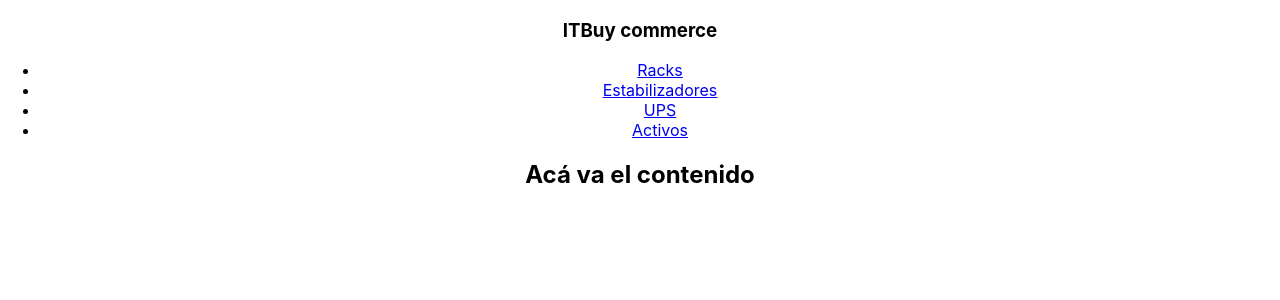
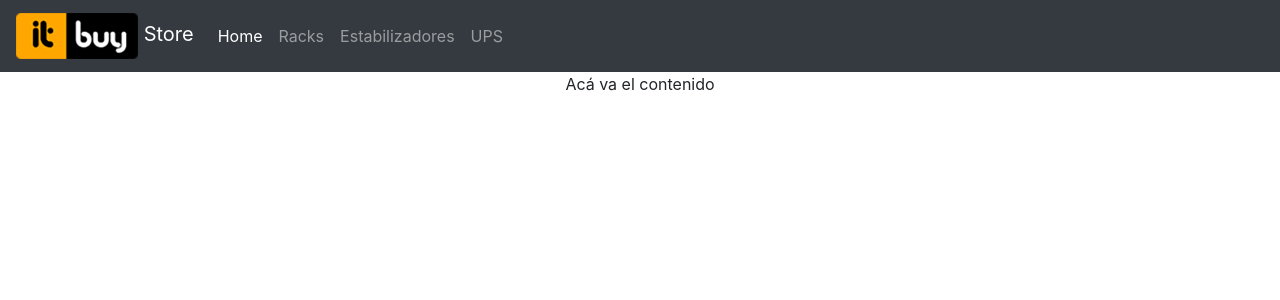
Before and after one commit to clarascopetani/c-itbuy-scopetani, a React (Create React App) app in the folder itbuy-app/: page / in a window 1280 px wide. Shown: the top 300 px of the page. Built offline with nearby package versions, Linux system fonts and the light colour scheme.

Commit message:
V2.3 - integrado con boostrap

```diff
--- a/itbuy-app/public/index.html
+++ b/itbuy-app/public/index.html
@@ -9,6 +9,7 @@
       name="description"
       content="Web site created using create-react-app"
     />
+    <link rel="stylesheet" href="https://stackpath.bootstrapcdn.com/bootstrap/4.3.1/css/bootstrap.min.css" integrity="sha384-ggOyR0iXCbMQv3Xipma34MD+dH/1fQ784/j6cY/iJTQUOhcWr7x9JvoRxT2MZw1T" crossorigin="anonymous">
     <link rel="apple-touch-icon" href="%PUBLIC_URL%/logo192.png" />
     <!--
       manifest.json provides metadata used when your web app is installed on a
@@ -24,7 +25,7 @@
       work correctly both with client-side routing and a non-root public URL.
       Learn how to configure a non-root public URL by running `npm run build`.
     -->
-    <title>React App</title>
+    <title>ITBuy Ecommerce App</title>
   </head>
   <body>
     <noscript>You need to enable JavaScript to run this app.</noscript>
--- a/itbuy-app/src/App.js
+++ b/itbuy-app/src/App.js
@@ -5,7 +5,7 @@
   return (
     <div className="App">
      <NavBar/>
-     <h2>Acá va el contenido</h2>
+     <p>Acá va el contenido</p>
     </div>
   );
 }
--- a/itbuy-app/src/components/navbar.js
+++ b/itbuy-app/src/components/navbar.js
@@ -1,15 +1,30 @@
 import React from "react";
+import logo from '../assets/logo.png';
 
 export const NavBar = () => {
     return (
-    <div>
-        <h3>ITBuy commerce</h3>
-        <ul>
-            <li><a href=" ">Racks</a></li>
-            <li><a href=" ">Estabilizadores</a></li>
-            <li><a href=" ">UPS</a></li>
-            <li><a href=" ">Activos</a></li>
+        <nav class="navbar navbar-expand-lg navbar-dark bg-dark">
+          <a class="navbar-brand" href="#">
+          <img src={logo} className="d-inline-block align-center" width="122" alt="ITBuy Logo" />  Store</a>
+        <button class="navbar-toggler" type="button" data-toggle="collapse" data-target="#navbarNav" aria-controls="navbarNav" aria-expanded="false" aria-label="Toggle navigation">
+        <span class="navbar-toggler-icon"></span>
+        </button>
+        <div class="collapse navbar-collapse" id="navbarNav">
+        <ul class="navbar-nav">
+            <li class="nav-item active">
+            <a class="nav-link" href="#home">Home <span class="sr-only">(current)</span></a>
+            </li>
+            <li class="nav-item">
+            <a class="nav-link" href="#racks">Racks</a>
+            </li>
+            <li class="nav-item">
+            <a class="nav-link" href="#estabilizadores">Estabilizadores</a>
+            </li>
+            <li class="nav-item">
+            <a class="nav-link" href="#ups">UPS</a>
+            </li>
         </ul>
-    </div>
+        </div>
+    </nav>
     );
 };
```
Also changed, not shown: itbuy-app/src/assets/logo.png (added), itbuy-app/src/logo.svg (deleted).
